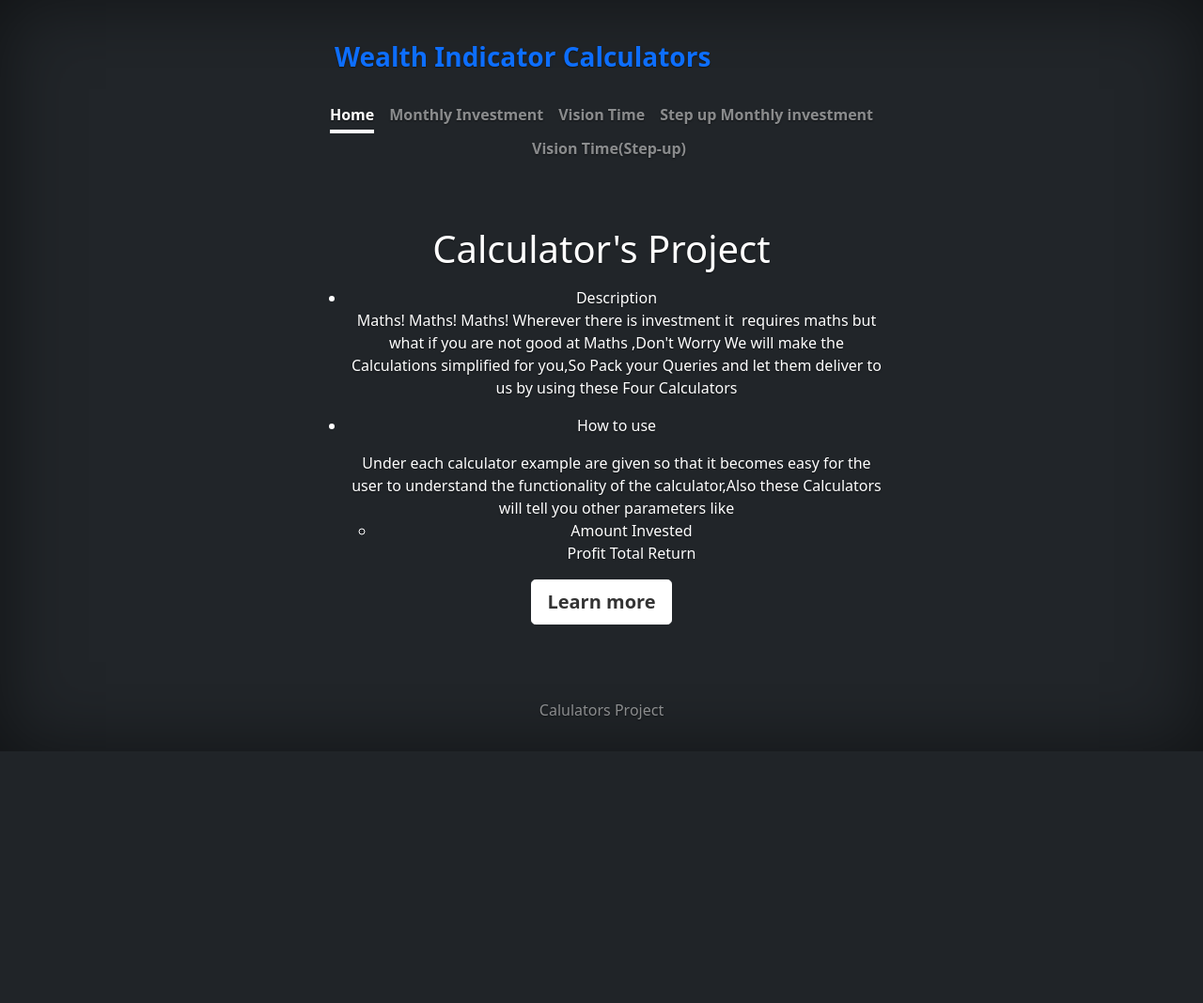
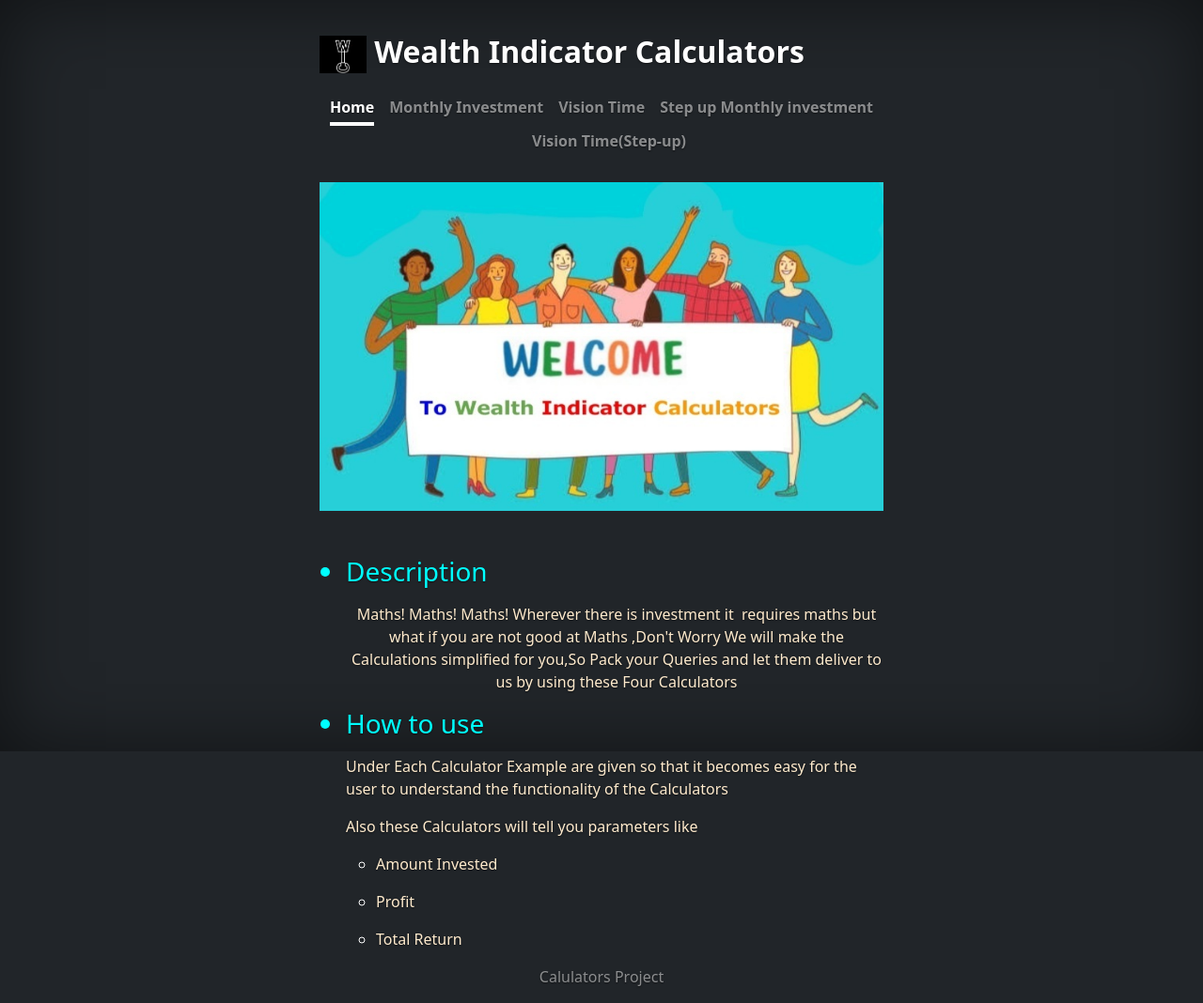
Before and after one commit to Abhi56787/Calculators, a Django app: page / in a window 1280 px wide. Shown: the whole page at 94% size. Before the commit the page ends 800 px from the top, so only its background shows below. Run offline with Django 3.2, Linux system fonts and the light colour scheme; some libraries are stand-ins or nearby versions.

Commit message:
Basic changes

```diff
--- a/Calculators/templates/base.html
+++ b/Calculators/templates/base.html
@@ -40,7 +41,7 @@
   <div class="cover-container d-flex w-100 h-100 p-3 mx-auto flex-column">
     <header class="mb-auto">
       <div>
-        <h3 class="float-md-start mb-0 text-white" style="padding: 20px"><a class="nav-link " href="/"><b>Wealth Indicator Calculators</b></a></h3>
+        <h2 class="float-md-start mb-0 text-white" style="padding: 20px"><img src="{% static 'images/logo.jpg'%}" alt="Sorry no image" height="40px" width="50px"><b> Wealth Indicator Calculators</b></h2>
         <nav class="nav nav-masthead justify-content-center float-md-end" >
           {% block navbar %}
 
--- a/Calculators/templates/home.html
+++ b/Calculators/templates/home.html
@@ -12,24 +12,22 @@
 
 {% endblock navbar %}
 
-
+{% load static %}
 {% block body %}
 
 <main class="px-3">
-    <h1>Calculator's Project</h1>
-    <p class="lead">
+    <br>
+    <img src="{% static 'images/Welcome.jpg'%}" height="350px" width="600px" ><br><br><br>
     <ul>
-    <LI style>Description</LI>
-    <p> Maths! Maths! Maths! Wherever there is investment it  requires maths but what if you are not good at Maths ,Don't Worry We will make the Calculations simplified for you,So Pack your Queries and let them deliver to us by using these Four Calculators </p>
-    <LI>How to use</LI>
-    </p>Under each calculator example are given so that it becomes easy for the user to understand the functionality of the calculator,Also these Calculators will tell you other parameters like<UL>
-    <LI>Amount Invested</LI>
-    </LI> Profit </LI>
-    </LI>Total Return</LI></UL></p>
-    </ul></p>
-    <p class="lead">
-        <a href="#" class="btn btn-lg btn-secondary fw-bold border-white bg-white">Learn more</a>
-    </p>
+    <h3><li style="color:aqua;"><p style="text-align:left;color:aqua;">Description</p></li></h3>
+    <p style="color: blanchedalmond;"> Maths! Maths! Maths! Wherever there is investment it  requires maths but what if you are not good at Maths ,Don't Worry We will make the Calculations simplified for you,So Pack your Queries and let them deliver to us by using these Four Calculators </p>
+    <h3><li style="color:aqua;"><p style="text-align:left;color: aqua;">How to use</p></li></h3>
+    <p style="text-align:left;color: blanchedalmond;">Under Each Calculator Example are given so that it becomes easy for the user to understand the functionality of the Calculators</p><p style="text-align:left;color: blanchedalmond;">Also these Calculators will tell you parameters like</p>
+    <ul>
+    <li><p style="text-align:left;color: blanchedalmond">Amount Invested</p></li>
+    <li><p style="text-align:left;color: blanchedalmond">Profit</p></li>
+    <li><p style="text-align:left;color: blanchedalmond">Total Return</p></li></ul>
+    </ul>
 </main>
 
 {% endblock body %}
--- a/Calculators/templates/monthly_investment.html
+++ b/Calculators/templates/monthly_investment.html
@@ -15,8 +15,8 @@
 {% block body %}
 
 <main class="px-3">
-	<h1>Monthly Investment</h1>
-	<p class="lead">For Example  you are saving ₹1,000 and investing it for 10 years and expecting a return of 15% per year so the calculator will tell you the lupsum amount you will earn in these 10 years
+	<h3 style="color:aqua;">Monthly Investment</h3>
+	<p style="color: blanchedalmond">For Example  you are saving ₹1,000 and investing it for 10 years and expecting a return of 15% per year so the calculator will tell you the lupsum amount you will earn in these 10 years
         </p>
 
 	<!-- Form -->
--- a/Calculators/templates/result.html
+++ b/Calculators/templates/result.html
@@ -4,6 +4,7 @@
 <div class="card bg-white text-black fs-2" style="padding: 20px; color:black">
 
     {{result | safe}}
+    <br><p style="font-size:large;"><marquee>Thank you 😀 for using These Calculator Visit Again 🚶‍♀️🚶‍♂️</marquee></marquee></p>
 
 </div>
 
--- a/Calculators/templates/step_up_mon_inv.html
+++ b/Calculators/templates/step_up_mon_inv.html
@@ -16,8 +16,8 @@
 {% block body %}
 
 <main class="px-3">
-    <h1>Step Up Monthly Investment</h1>
-    <p class="lead">Suppose you are saving ₹1000 per month in the first year and investing the amount and you are confident that second year onwards you save ₹1100 per month and in the third year you will save ₹1200 per month and so on,Using these calculator you will get an idea how much lupsum amount you will earn
+    <h3 style="color:aqua;">Step Up Monthly Investment</h3>
+    <p style="color: blanchedalmond">Suppose you are saving ₹1000 per month in the first year and investing the amount and you are confident that second year onwards you save ₹1100 per month and in the third year you will save ₹1200 per month and so on,Using these calculator you will get an idea how much lupsum amount you will earn
     </p>
 
         <!-- Form -->
--- a/Calculators/templates/vis_time.html
+++ b/Calculators/templates/vis_time.html
@@ -17,8 +17,8 @@
 {% block body %}
 
 <main class="px-3">
-    <h1>Vision Time</h1>
-    <p class="lead">For Example you want to earn ₹10,00,000 and for that you are saving ₹1,000 per month and investing it but don't know how many years it will take to reach that destination ,So the Calculator will tell you how many years will it take to save ₹10,00,000 with your expected return
+    <h3 style="color:aqua;">Vision Time</h3>
+    <p style="color: blanchedalmond">For Example you want to earn ₹10,00,000 and for that you are saving ₹1,000 per month and investing it but don't know how many years it will take to reach that destination ,So the Calculator will tell you how many years will it take to save ₹10,00,000 with your expected return
     </p>
 
     <!-- Form -->
--- a/Calculators/templates/vis_time_up.html
+++ b/Calculators/templates/vis_time_up.html
@@ -16,8 +16,8 @@
 {% block body %}
 
 <main class="px-3">
-	<h1>Vision Time Step Up</h1>
-	<p class="lead">For Example you want to earn ₹10,00,000 and for that you are saving ₹1000 per month in the first year and investing the amount  and you are confident that second year onwards you save ₹1100 per month and in the third year you will save ₹1200 per month and so on,Using these calcultor will tell you how many years will it take to reach your go
+	<h3 style="color:aqua;">Vision Time Step Up</h3>
+	<p style="color: blanchedalmond">For Example you want to earn ₹10,00,000 and for that you are saving ₹1000 per month in the first year and investing the amount  and you are confident that second year onwards you save ₹1100 per month and in the third year you will save ₹1200 per month and so on,Using these calcultor will tell you how many years will it take to reach your go
         </p>
 
 	<!-- Form -->
```
Also changed, not shown: other parts of Calculators/templates/base.html (+1 -0 lines), Calculators/static/images/Welcome.jpg (added), Calculators/static/images/logo.jpg (added).
